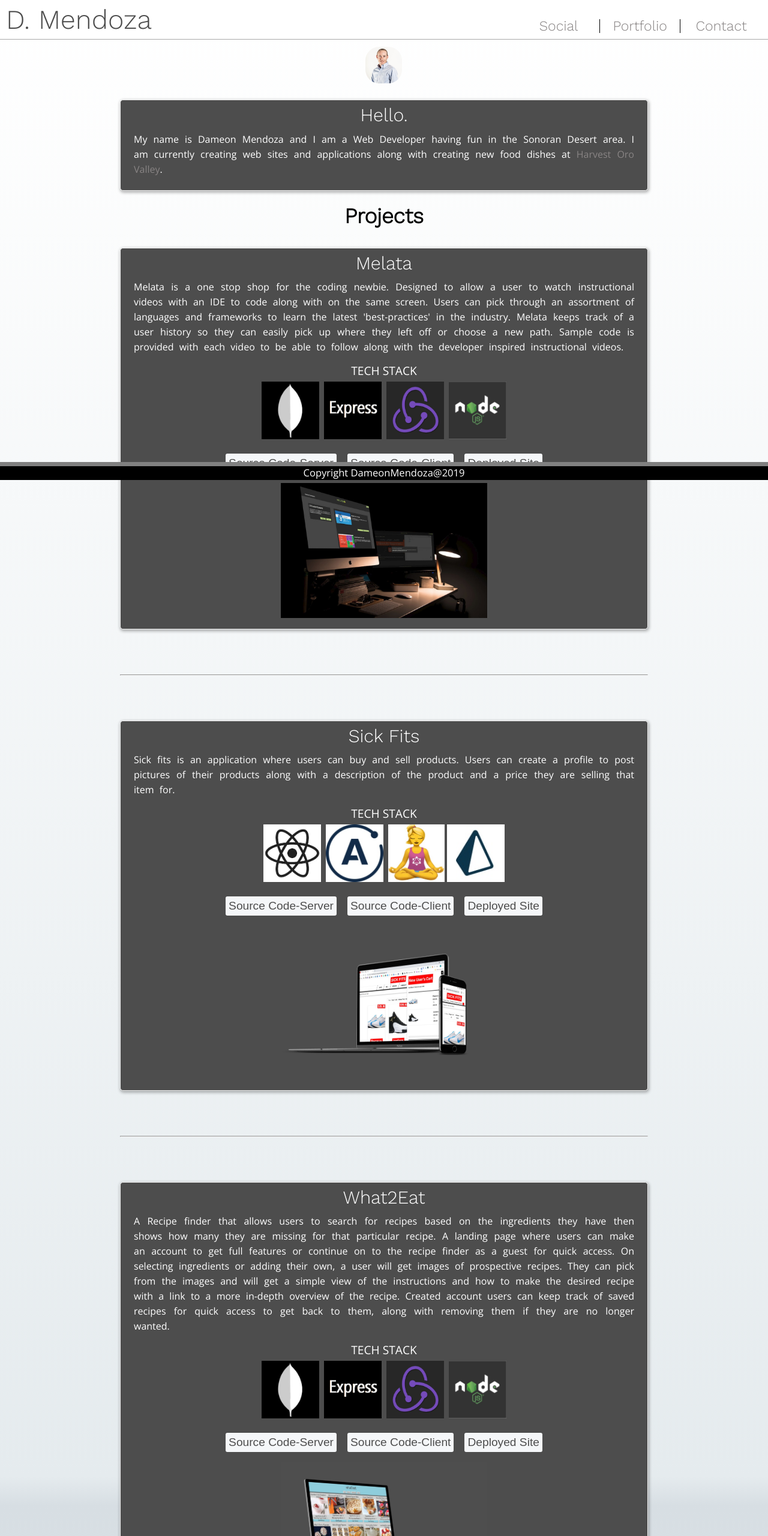
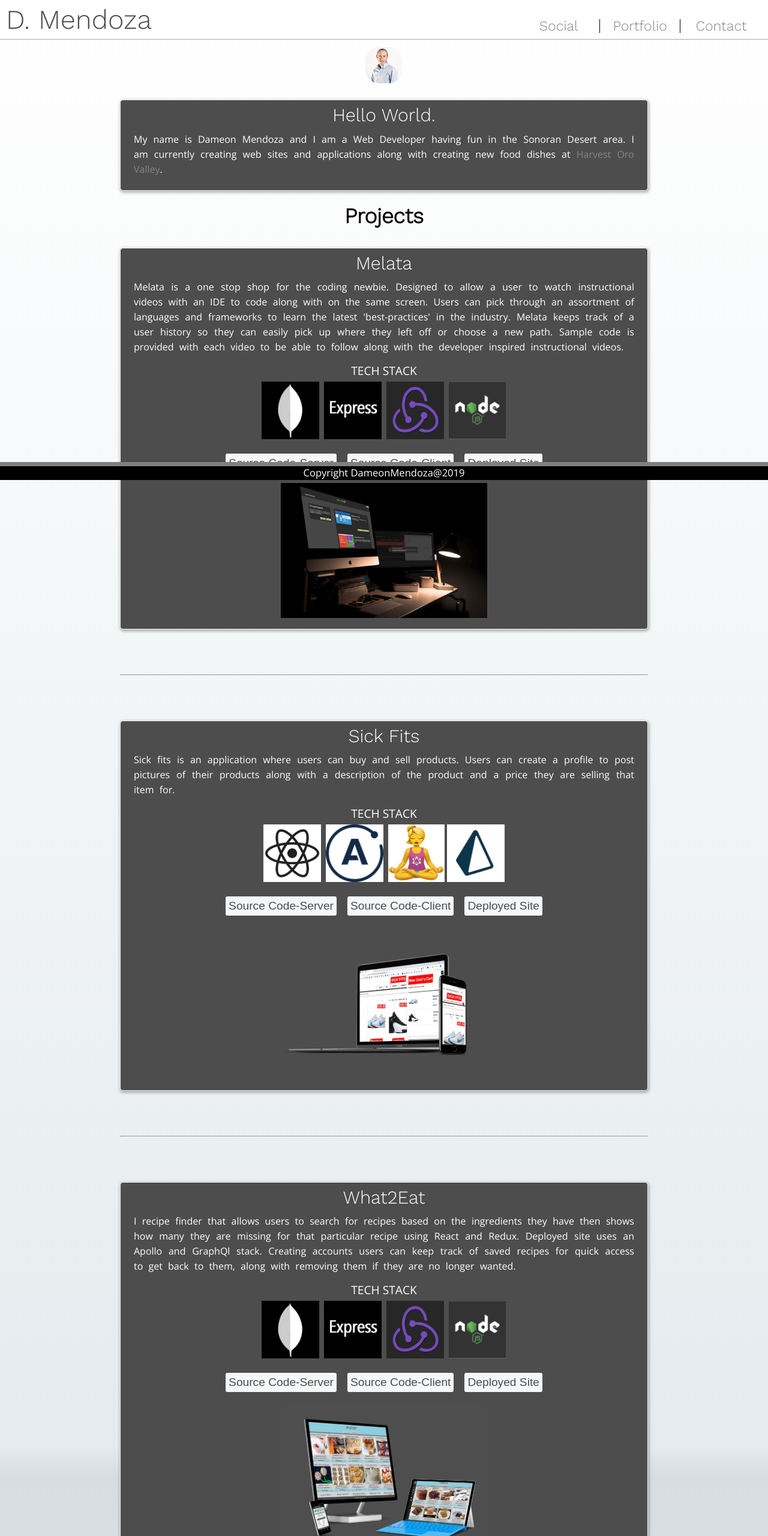
Before and after one commit to Dameon1/dameon1.github.io, a website: page index.html in a window 1280 px wide. Shown: the top 2560 px of the page at 60% size. Drawn offline with nearby package versions, Linux system fonts and the light colour scheme.

Commit message:
added graphQL link

```diff
--- a/index.html
+++ b/index.html
@@ -93,7 +93,7 @@
           />
         </picture>
         <div class="contentContainer">
-          <h3 class="titleText" tabindex="0">Hello.</h3>
+          <h3 class="titleText" tabindex="0">Hello World.</h3>
           <p class="normalText" tabindex="0">
             My name is Dameon Mendoza and I am a Web Developer having fun in the Sonoran
             Desert area. I am currently creating web sites and applications along with creating new food dishes
@@ -232,15 +232,10 @@
         <section class="contentContainer">
           <h3 class="titleText" tabindex="0">What2Eat</h3>
           <p class="normalText" tabindex="0">
-            A Recipe finder that allows users to search for recipes based on the
+            I recipe finder that allows users to search for recipes based on the
             ingredients they have then shows how many they are missing for that
-            particular recipe. A landing page where users can make an account to
-            get full features or continue on to the recipe finder as a guest for
-            quick access. On selecting ingredients or adding their own, a user
-            will get images of prospective recipes. They can pick from the
-            images and will get a simple view of the instructions and how to
-            make the desired recipe with a link to a more in-depth overview of
-            the recipe. Created account users can keep track of saved recipes
+            particular recipe using React and Redux. Deployed site uses an Apollo and GraphQl stack.
+            Creating accounts users can keep track of saved recipes
             for quick access to get back to them, along with removing them if
             they are no longer wanted.
           </p>
@@ -282,7 +277,7 @@
             <a href="https://github.com/Dameon1/what2eat-client" target="blank">
               <button class="projectButtons">Source Code-Client</button>
             </a>
-            <a href="/" target="blank">
+            <a href="https://www.dameonmendoza.com/graphQL-recipeFinderClient/" target="blank">
               <button class="projectButtons">Deployed Site</button>
             </a>
           </div>
@@ -299,11 +294,10 @@
         <section class="contentContainer">
           <h3 class="titleText" tabindex="0">Spanish Flash</h3>
           <p class="normalText" tabindex="0">
-            Spanish Flash is an learning application that uses a flash-card
+            Spanish Flash is a learning application that uses a flash-card
             style approach to helping one learn Spanish. Spanish Flash uses the
             spaced repetition algorithm, which is proven to help with learning
-            and reinforcing one's understanding and cognitive abilities in the
-            field of study.
+            and reinforcing one's understanding abilities in the field of study.
           </p>
           <p class="techStackText">TECH STACK</p>
           <div class="techStackContainer">
```
Also changed, not shown: assets/images/charredMockup.png (added).
